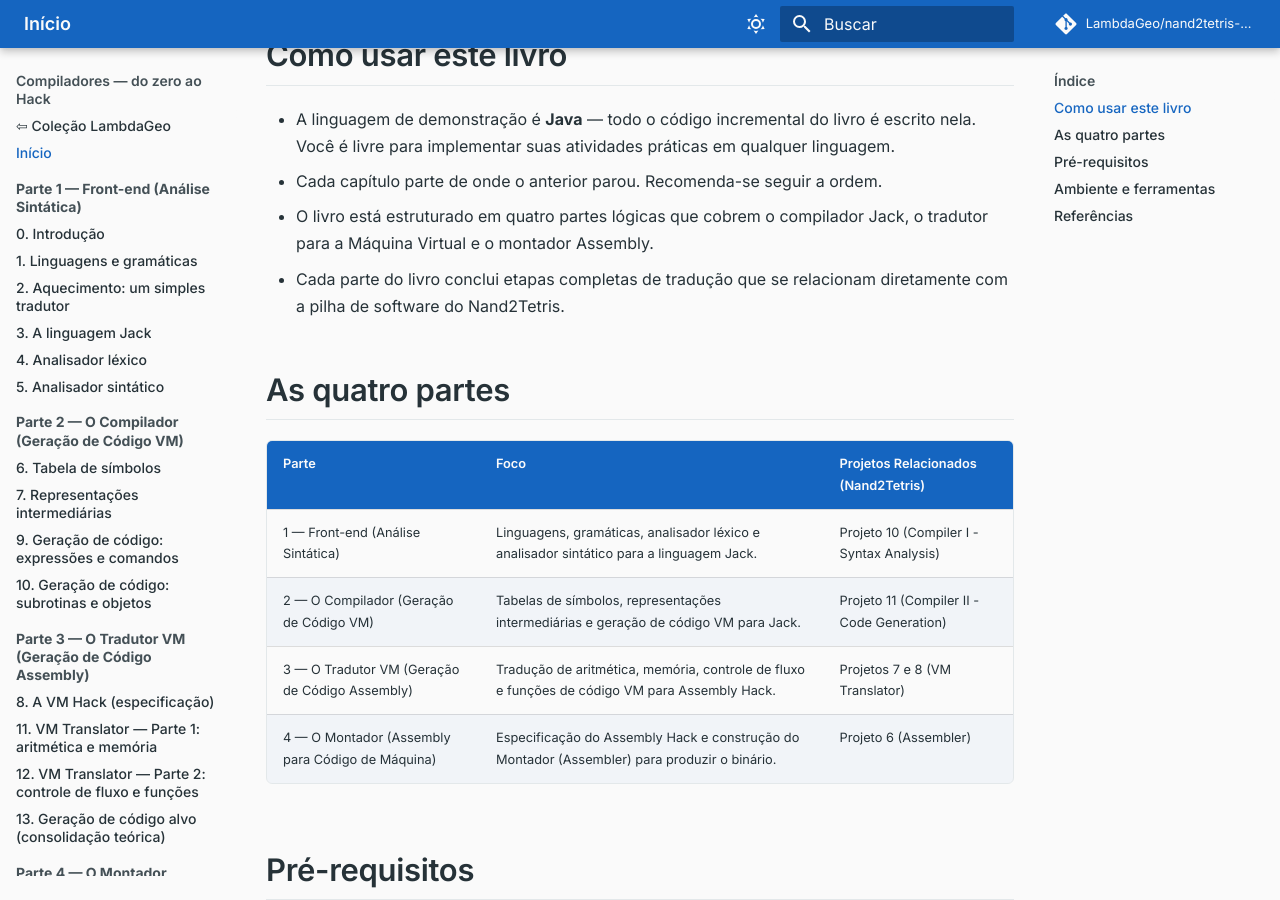
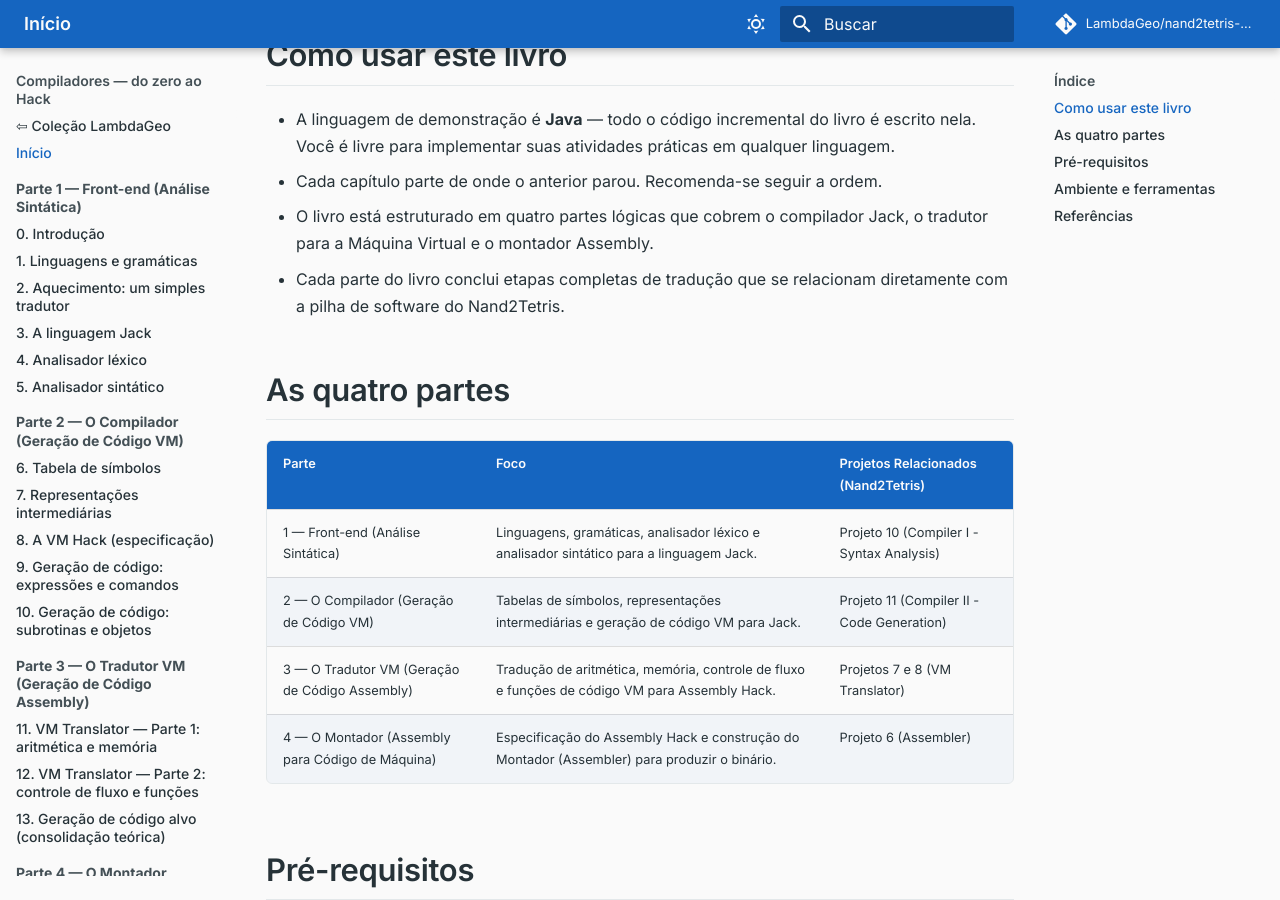
Before and after one commit to LambdaGeo/nand2tetris-compilador, an MkDocs documentation site: the page built from docs/index.md, in a window 1280 px wide and 900 px high, scrolled down 304 px. Built offline with MkDocs 1.6.1 and Material for MkDocs 9.7.7, drawn with Linux system fonts in a browser that asks for light colours; comment, search, counter and statistics services are not loaded; some of the changed lines change nothing that is shown.

Commit message:
fix sumario

```diff
--- a/mkdocs.yml
+++ b/mkdocs.yml
@@ -79,10 +79,10 @@ nav:
   - "Parte 2 — O Compilador (Geração de Código VM)":
       - unidade-2-middleend/06-tabela-de-simbolos.md
       - unidade-2-middleend/07-representacoes-intermediarias.md
+      - unidade-2-middleend/08-a-vm-hack.md
       - unidade-2-middleend/09-codegen-expressoes-comandos.md
       - unidade-2-middleend/10-codegen-subrotinas-objetos.md
   - "Parte 3 — O Tradutor VM (Geração de Código Assembly)":
-      - unidade-2-middleend/08-a-vm-hack.md
       - unidade-2-middleend/11-vm-translator-parte1.md
       - unidade-3-backend/12-vm-translator-parte2.md
       - unidade-3-backend/13-geracao-codigo-alvo.md
```
